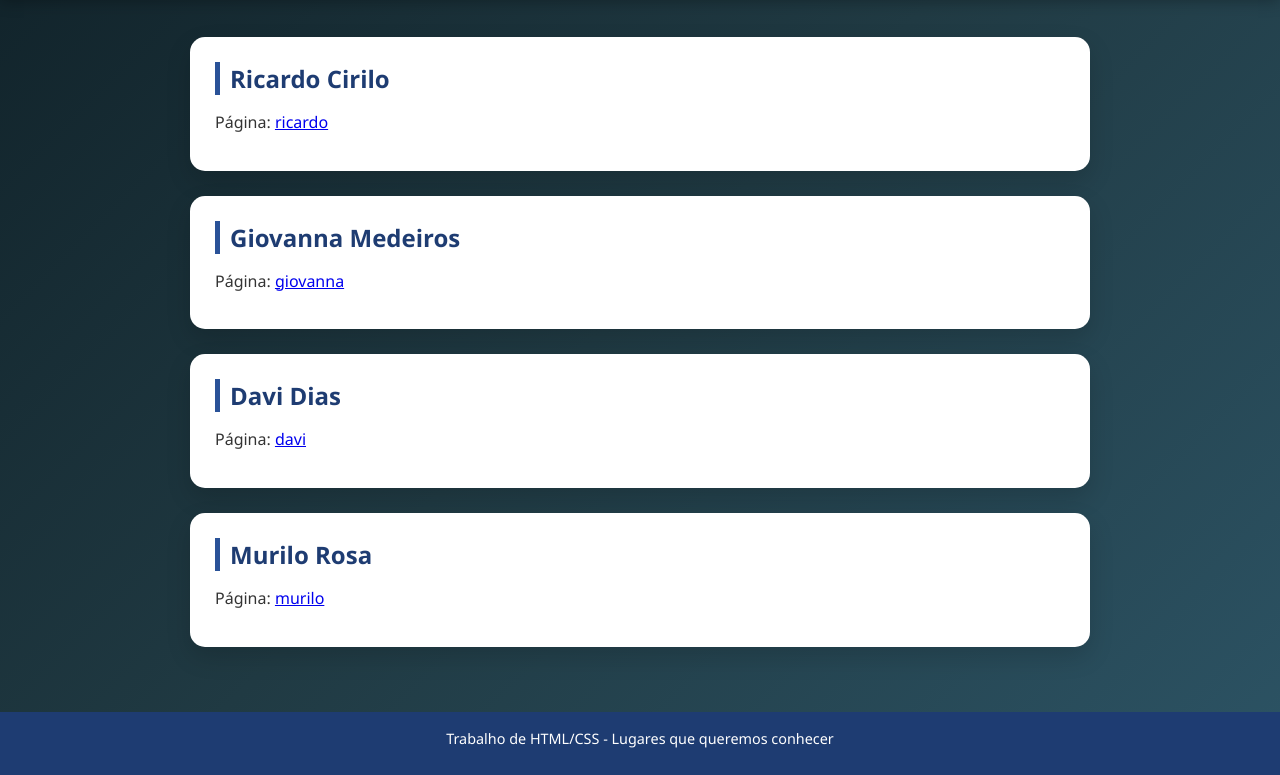
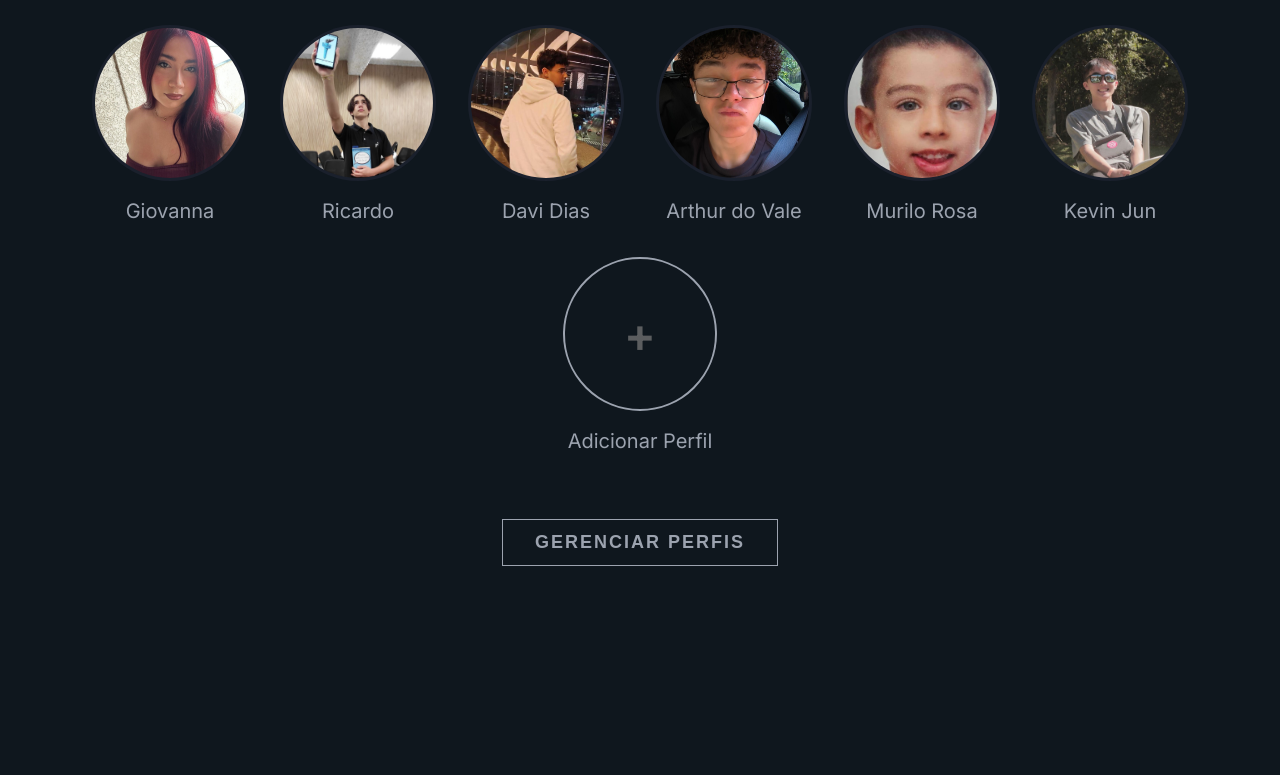
Before and after one commit to keKvnJun/PullRequest-Carlinhos, a plain HTML site: page index.html in a window 1280 px wide. Shown: the part 186-961 px from the top of the page. After the commit the page ends 800 px from the top, so only its background shows below. Drawn offline with Linux system fonts and the light colour scheme.

Commit message:
add profiles in the index and create css

```diff
--- a/index.html
+++ b/index.html
@@ -1,39 +1,85 @@
 <!DOCTYPE html>
-<html lang="pt-BR">
+<html lang="pt-br">
 <head>
     <meta charset="UTF-8">
-    <title>Lugar que quero conhecer</title>
-    <link rel="stylesheet" href="style.css">
+    <meta name="viewport" content="width=device-width, initial-scale=1.0">
+    <title>Perfil - Quem está assistindo?</title>
+    <link rel="stylesheet" href="perfil.css">
+    <link rel="icon" href="img/peixe-japao-azul-removeBG.jpg" type="image/png">
+    <link rel="preconnect" href="https://fonts.googleapis.com">
+    <link rel="preconnect" href="https://fonts.gstatic.com" crossorigin>
+    <link href="https://fonts.googleapis.com/css2?family=Inter:wght@400;500;600;700;900&display=swap" rel="stylesheet">
 </head>
-<body>
+<body class="perfis-body">
 
-<header>
-    <h1>Lugar que tenho vontade de conhecer</h1>
-    <p>Preencha as informações sobre um lugar do mundo que você gostaria de visitar.</p>
-</header>
+    <!-- ////////////////////     MAIN     //////////////////// -->
+    <main class="perfis-conteudo">
+        <h1 class="titulo-perfis">Escolha um integrante do grupo</h1>
 
-<main>
-    <section id="ricardo">
-        <h2>Ricardo Cirilo</h2>
-        <p>Página: <a href="ricardo.html">ricardo</a></p>
-    </section>
-    <section id="giovanna">
-        <h2>Giovanna Medeiros</h2>
-        <p>Página: <a href="giMed.html">giovanna</a></p>
-    </section>
-    <section id="dias">
-        <h2>Davi Dias</h2>
-        <p>Página: <a href="dias.html">davi</a></p>
-    </section>
-    <section id="murilo">
-        <h2>Murilo Rosa</h2>
-        <p>Página: <a href="murilinho.html">murilo</a></p>
-    </section>
-</main>
+    <!-- ////////////////////     LISTA DE PERFIS     //////////////////// -->
+        <div class="lista-perfis">
 
-<footer>
-    <p>Trabalho de HTML/CSS - Lugares que queremos conhecer</p>
-</footer>
+            <!-- -----------   perfil 1  ----------- -->
+            <a href="giMed.html" class="perfil-item perfil1">
+                <div class="avatar-conjunto">
+                    <img src="img/giovanna-medeiros.jpeg" alt="perfil1" class="avatar-imagem">
+                </div>
+                <div class="nome-perfil">Giovanna</div>
+            </a>
+
+            <!-- -----------   perfil 2  ----------- -->
+            <a href="ricardo.html" class="perfil-item perfil2">
+                <div class="avatar-conjunto">
+                    <img src="img/ricardo.jpeg" alt="perfil2" class="avatar-imagem">
+                </div>
+                <div class="nome-perfil">Ricardo</div>
+            </a>
+
+            <!-- -----------   perfil 3  ----------- -->
+            <a href="dias.html" class="perfil-item perfil3">
+                <div class="avatar-conjunto">
+                    <img src="img/davi.jpg" alt="perfil3" class="avatar-imagem">
+                </div>
+                <div class="nome-perfil">Davi Dias</div>
+            </a>
+
+            <!-- -----------   perfil 4  ----------- -->
+            <a href="tutu.html" class="perfil-item perfil4">
+                <div class="avatar-conjunto">
+                    <img src="img/arthur.jpeg" alt="perfil4" class="avatar-imagem">
+                </div>
+                <div class="nome-perfil">Arthur do Vale</div>
+            </a>
+
+            <!-- -----------   perfil 5  ----------- -->
+            <a href="murilinho.html" class="perfil-item perfil5">
+                <div class="avatar-conjunto">
+                    <img src="img/murilo.jpeg" alt="perfil4" class="avatar-imagem">
+                </div>
+                <div class="nome-perfil">Murilo Rosa</div>
+            </a>
+
+            <!-- -----------   perfil 6  ----------- -->
+            <a href="kevin.html" class="perfil-item perfil6">
+                <div class="avatar-conjunto">
+                    <img src="img/kevin.jpg" alt="perfil4" class="avatar-imagem">
+                </div>
+                <div class="nome-perfil">Kevin Jun</div>
+            </a>
+
+            <!-- -----------   botao adicionar outro perfil  ----------- -->
+            <a href="#" class="perfil-item adicionar-perfil">
+                <div class="avatar-conjunto icone-adicionar">
+                    <span class="sinal-mais" >+</span>
+                </div>
+                <div class="nome-perfil">Adicionar Perfil</div>
+            </a>
+        </div>
+
+        <!-- ////////////////////     BOTAO GERENCIAR PERFIL     //////////////////// -->
+        <button class="botao-gerenciar">GERENCIAR PERFIS</button>
+
+    </main>
 
 </body>
 </html>
--- /dev/null
+++ b/perfil.css
@@ -0,0 +1,196 @@
+body.perfis-body {
+    font-family: 'Inter', sans-serif;
+    background-color: #0f171e;
+    color: #ffffff;
+    margin: 0px;
+    padding: 0px;
+    min-height: 100vh;
+    height: 100%;
+    display: flex;
+    flex-direction: column;
+    align-items: center;
+    justify-content: center;
+    line-height: 1.4;
+    position: relative;
+    overflow: hidden;
+}
+
+.perfis-body::before {
+    content: "";
+    position: fixed;
+    inset: 0;
+    z-index: 0;
+    opacity: 0;
+    background-size: cover;
+    background-position: center;
+    background-repeat: no-repeat;
+    transition: opacity 0.3s ease-in-out;
+}
+
+body.perfis-body > * {
+    position: relative;
+    z-index: 1;
+}
+
+.perfis-body:has(.perfil1:hover)::before {
+    opacity: 1;
+    background-image: linear-gradient(rgba(15, 23, 30, 0.55), rgba(15, 23, 30, 0.55)), url("img/gi-background.jpg");
+}
+
+.perfis-body:has(.perfil2:hover)::before {
+    opacity: 1;
+    background-image: linear-gradient(rgba(15, 23, 30, 0.55), rgba(15, 23, 30, 0.55)), url("img/ricardo-background.jpg");
+}
+
+.perfis-body:has(.perfil3:hover)::before {
+    opacity: 1;
+    background-image: linear-gradient(rgba(15, 23, 30, 0.55), rgba(15, 23, 30, 0.55)), url("img/davi-background.jpg");
+}
+
+.perfis-body:has(.perfil4:hover)::before {
+    opacity: 1;
+    background-image: linear-gradient(rgba(15, 23, 30, 0.55), rgba(15, 23, 30, 0.55)), url("img/tutu-background.jpg");
+}
+
+.perfis-body:has(.perfil5:hover)::before {
+    opacity: 1;
+    background-image: linear-gradient(rgba(15, 23, 30, 0.55), rgba(15, 23, 30, 0.55)), url("img/murilo-background.jpg");
+}
+
+.perfis-body:has(.perfil6:hover)::before {
+    opacity: 1;
+    background-image: linear-gradient(rgba(15, 23, 30, 0.55), rgba(15, 23, 30, 0.55)), url("img/kevin-background.jpg");
+}
+
+.perfis-conteudo {
+    display: flex;
+    flex-direction: column;
+    align-items: center;
+    padding: 40px;
+    border-radius: 16px;
+}
+
+.titulo-perfis {
+    font-size: 56px;
+    font-weight: 500;
+    margin-bottom: 48px;
+    text-align: center;
+    color: #fff;
+    text-shadow: 0px 2px 4px rgba(0,0,0,0.5);
+}
+
+.lista-perfis {
+    display: flex;
+    gap: 32px;
+    margin-bottom: 64px;
+    flex-wrap: wrap;
+    justify-content: center;
+}
+
+.perfil-item {
+    display: flex;
+    flex-direction: column;
+    align-items: center;
+    text-decoration: none;
+    color: #9ca3af;
+    transition: transform 0.25s ease-in-out, color 0.25s ease-in-out;
+}
+
+.perfil-item:hover {
+    color: #ffffff;
+    transform: scale(1.05);
+}
+
+.perfil-item:hover .avatar-conjunto {
+    border-color: #ffffff;
+    transition: border-color 0.3s ease-in-out;
+}
+
+.avatar-conjunto {
+    width: 150px;
+    height: 150px;
+    border-radius: 50%;
+    overflow: hidden;
+    border: 3px solid transparent;
+    margin-bottom: 16px;
+    display: flex;
+    align-items: center;
+    justify-content: center;
+    transition: border-color 0.25s ease-in-out;
+    background-color: #1a202c;
+}
+
+.avatar-imagem {
+    width: 100%;
+    height: 100%;
+    object-fit: cover;
+}
+
+.avatar1:hover {
+    background-image: url("");
+}
+
+.avatar2:hover {
+    background-image: url("");
+}
+
+.avatar3:hover {
+    background-image: url("");
+}
+
+.avatar4:hover {
+    background-image: url("");
+}
+
+.avatar5:hover {
+    background-image: url("");
+}
+
+.avatar6:hover {
+    background-image: url("");
+}
+
+.nome-perfil {
+    font-size: 20px;
+    font-weight: 400;
+    text-align: center;
+    max-width: 150px;
+    white-space: nowrap;
+    overflow: hidden;
+    text-overflow: ellipsis;
+}
+
+.icone-adicionar {
+    background-color: transparent;
+    border: 2px solid #9ca3af;
+    color: #9ca3af;
+}
+
+.perfil-item:hover .icone-adicionar {
+    background-color: #ffffff;
+    border-color: #ffffff;
+    color: #0f171e;
+}
+
+.botao-gerenciar {
+    background-color: transparent;
+    border: 1px solid #9ca3af;
+    color: #9ca3af;
+    padding: 12px 32px;
+    font-size: 18px;
+    font-weight: 600;
+    letter-spacing: 2px;
+    cursor: pointer;
+}
+
+.botao-gerenciar:hover {
+    border-color: #ffffff;
+    color: #ffffff;
+    background-color: rgba(255, 255, 255, 0.1);
+}
+
+.sinal-mais {
+    font-size: 48px;
+    font-weight: 600;
+    color: #5b5d5f;
+}
```
